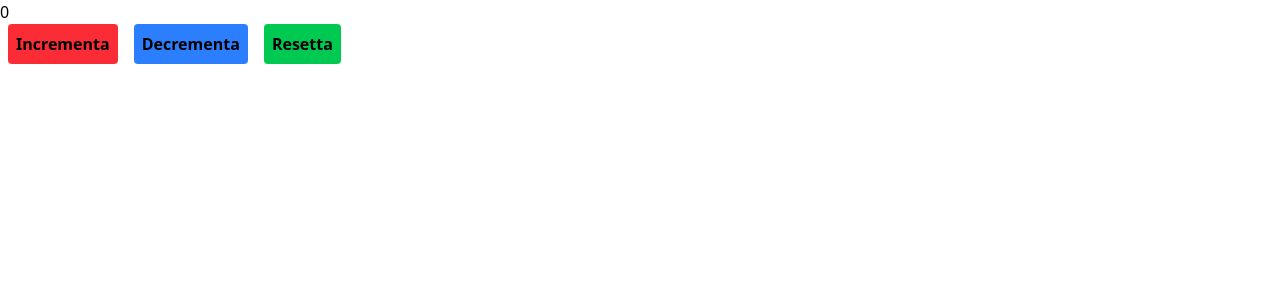
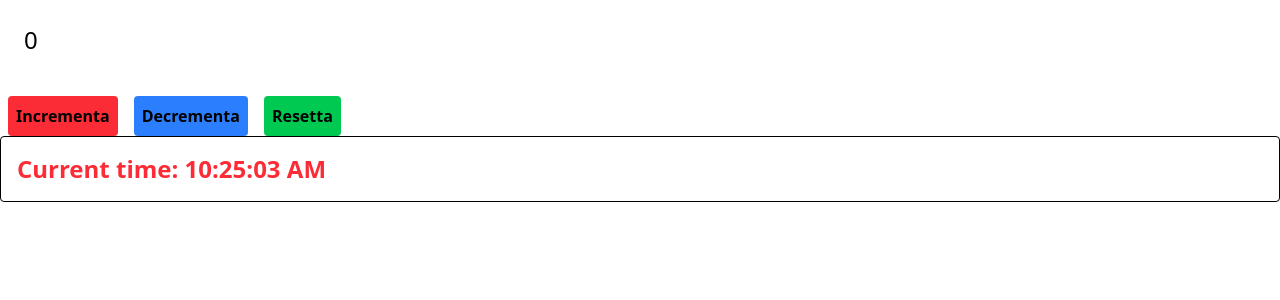
Before and after one commit to Daniele-Formisano/Esercizi-React, a React (Vite) app: page / in a window 1280 px wide. Shown: the top 300 px of the page. Built offline with nearby package versions, Linux system fonts and the light colour scheme.

Commit message:
useEffect

```diff
--- /dev/null
+++ b/src/UseEffect/Clock.jsx
@@ -0,0 +1,17 @@
+import { useEffect, useState } from "react";
+
+export default function Clock() {
+  const [date, setDate] = useState(new Date());
+
+  useEffect(() => {
+    setInterval(() => setDate(new Date()), 1000);
+    return () => clearInterval(interval);
+  }, []);
+  return (
+    <div className="p-4 border rounded">
+      <h2 className="text-2xl font-bold text-red-500">
+        Current time: {date.toLocaleTimeString()}
+      </h2>
+    </div>
+  );
+}
--- /dev/null
+++ b/src/UseEffect/CounterEffect.jsx
@@ -0,0 +1,49 @@
+import { useState } from "react";
+import Clock from "./Clock";
+
+export default function Counters({ initialValue = 0, incrementAmount = 1 }) {
+  const [counter, setCounter] = useState(initialValue);
+
+  function handleIncrement() {
+    setCounter((c) => c + incrementAmount);
+  }
+
+  function handleDecrement() {
+    setCounter((c) => c - incrementAmount);
+  }
+
+  function handleReset() {
+    setCounter(initialValue);
+  }
+
+  console.log(counter);
+
+  return (
+    <div className="mb-4">
+      <h2 className="text-2xl p-6 mb-4">{counter}</h2>
+      <button
+        className="mx-2 p-2 bg-red-500 rounded font-bold"
+        type="button"
+        onClick={handleIncrement}
+      >
+        Incrementa
+      </button>
+      <button
+        className="mx-2 p-2 bg-blue-500 rounded font-bold "
+        type="button"
+        onClick={handleDecrement}
+      >
+        Decrementa
+      </button>
+      <button
+        className="mx-2 p-2 bg-green-500 rounded font-bold"
+        type="button"
+        onClick={handleReset}
+      >
+        Resetta
+      </button>
+
+      <Clock />
+    </div>
+  );
+}
--- a/src/index.jsx
+++ b/src/index.jsx
@@ -27,5 +27,6 @@ import NewApp from "./SWR/NewApp.jsx";
 import ReactRouter from "./ReactRouter/ReactRouter.jsx";
 import RouterApp from "./ReactRouter/RouterApp.jsx";
 import Counters from "./UseState/Counters.jsx";
+import CounterEffect from "./UseEffect/CounterEffect.jsx";
 
-createRoot(document.getElementById("root")).render(<Counters />);
+createRoot(document.getElementById("root")).render(<CounterEffect />);
```
